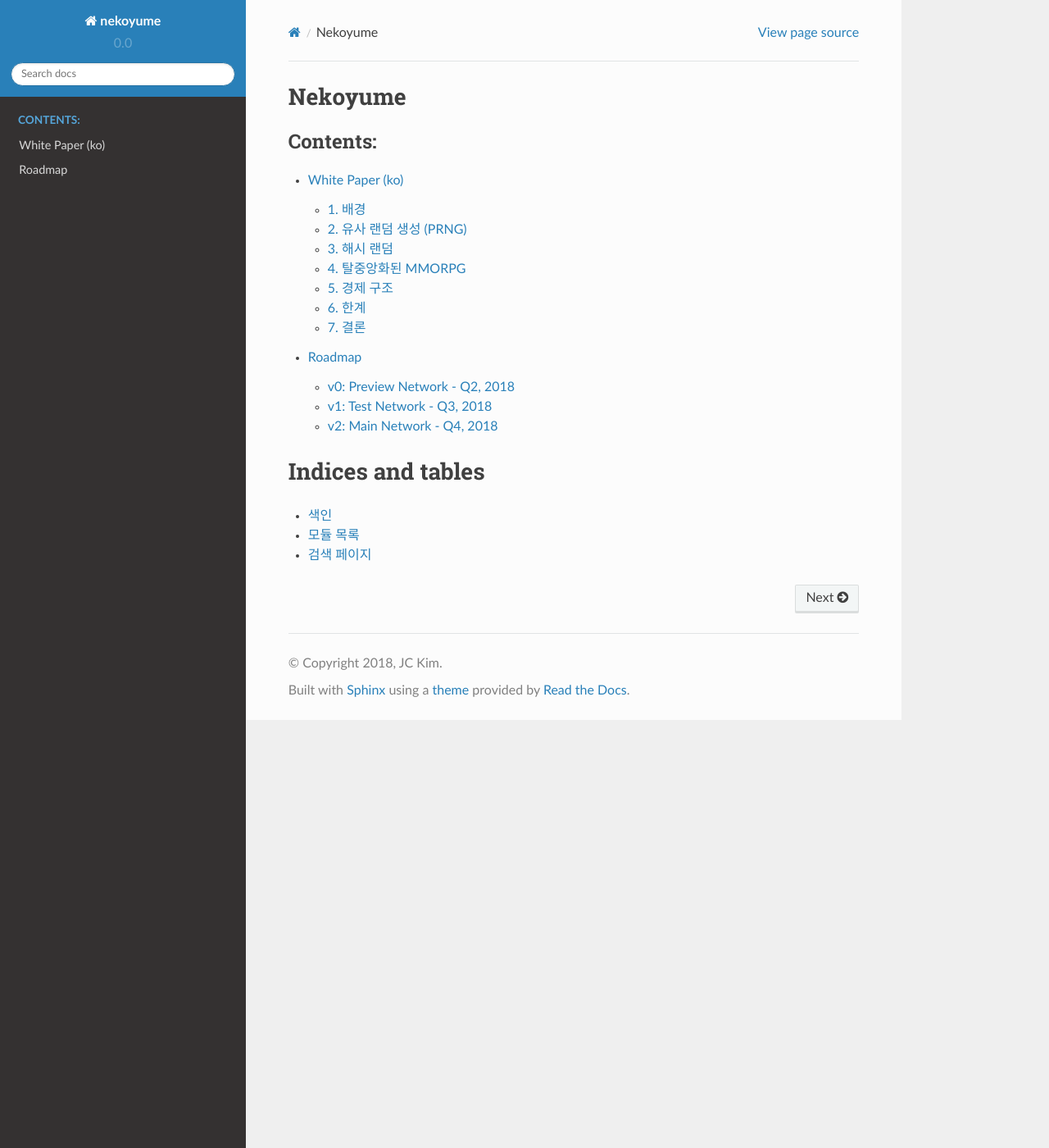
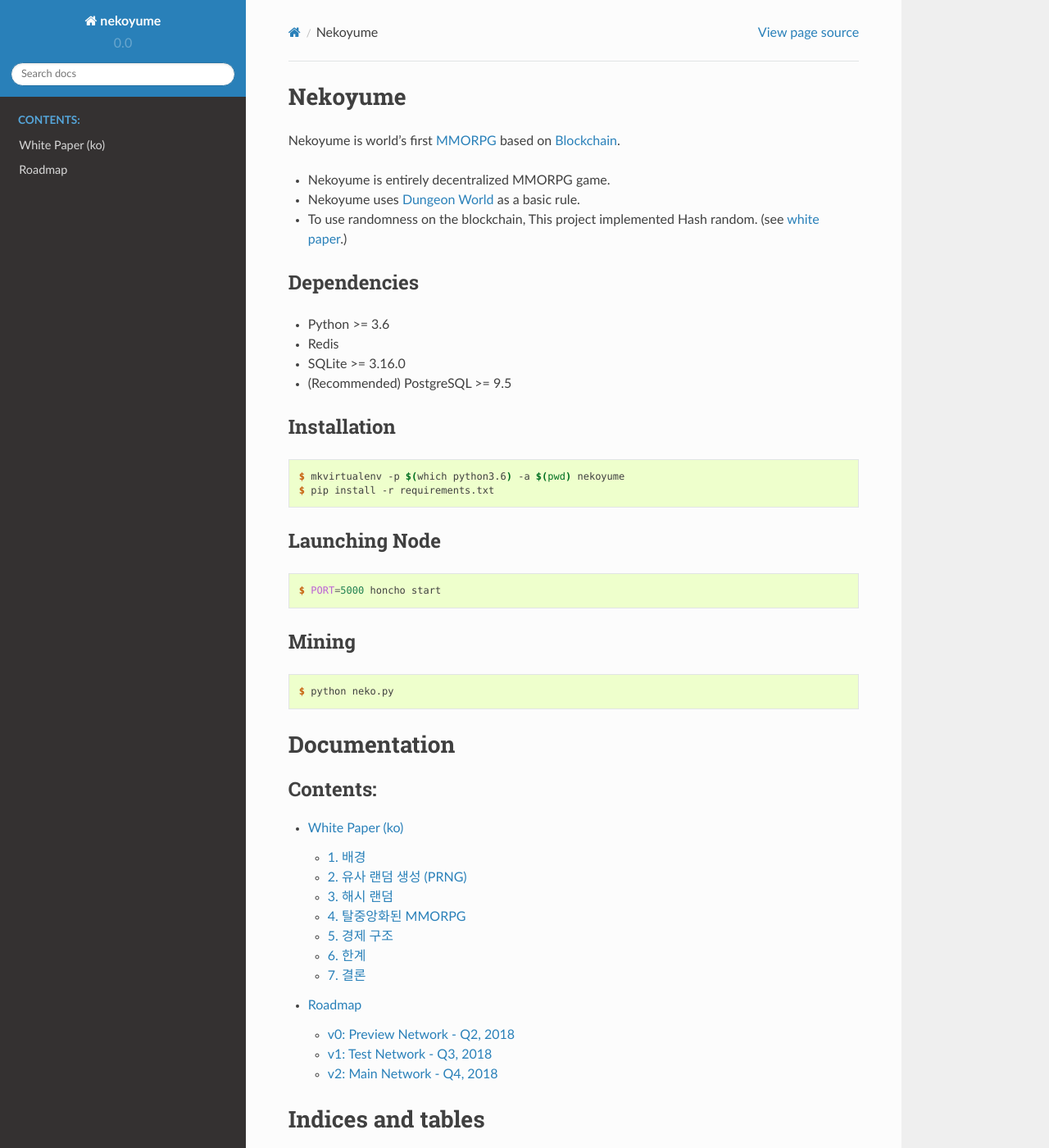
Before and after one commit to nekoyume/nekoyume, a Sphinx documentation site: the page built from docs/index.rst, in a window 1280 px wide and 1400 px high. Shown: the whole window at 82% size. Built offline with Sphinx 7.4.7 and the Read the Docs theme 2.0.0, drawn with Linux system fonts in a browser that asks for light colours.

```diff
--- /dev/null
+++ b/README.rst
@@ -0,0 +1,46 @@
+
+Nekoyume
+========
+
+Nekoyume is world's first `MMORPG <https://en.wikipedia.org/wiki/Massively_multiplayer_online_role-playing_game>`_ based on `Blockchain <https://en.wikipedia.org/wiki/Blockchain>`_.
+
+
+* Nekoyume is entirely decentralized MMORPG game.
+* Nekoyume uses `Dungeon World <https://en.wikipedia.org/wiki/Dungeon_World>`_ as a basic rule.
+* To use randomness on the blockchain, This project implemented Hash random.
+  (see :doc:`white paper <white_paper_ko>`.)
+
+Dependencies
+------------
+
+
+* Python >= 3.6
+* Redis
+* SQLite >= 3.16.0
+* (Recommended) PostgreSQL >= 9.5
+
+Installation
+------------
+
+.. code-block:: console
+
+   $ mkvirtualenv -p $(which python3.6) -a $(pwd) nekoyume
+   $ pip install -r requirements.txt
+
+
+
+Launching Node
+--------------
+
+.. code-block:: console
+
+   $ PORT=5000 honcho start
+
+
+
+Mining
+------
+
+.. code-block:: console
+
+   $ python neko.py
--- a/docs/index.rst
+++ b/docs/index.rst
@@ -1,8 +1,10 @@
 .. nekoyume documentation master file, created by
    sphinx-quickstart on Sun Mar 18 14:52:11 2018.
 
-Nekoyume
-========
+.. include:: ../README.rst
+
+Documentation
+=============
 
 .. toctree::
    :maxdepth: 2
--- a/requirements.txt
+++ b/requirements.txt
@@ -1,6 +1,7 @@
 bencode.py >= 2.0.0, < 2.1.0
 celery >= 4.1.0, < 4.2.0
 click >= 6.7, < 7.0
+coveralls >= 1.3.0, < 1.4.0
 flake8 >= 3.5.0, < 3.6.0
 Flask >= 0.12.2, < 0.13.0
 Flask-Cache >= 0.13.1, < 0.14.0
```
Also changed, not shown: README.md (deleted, +0 -37 lines), docs/roadmap.md (+1 -1 lines), models.py (+4 -3 lines), 2 other files.
